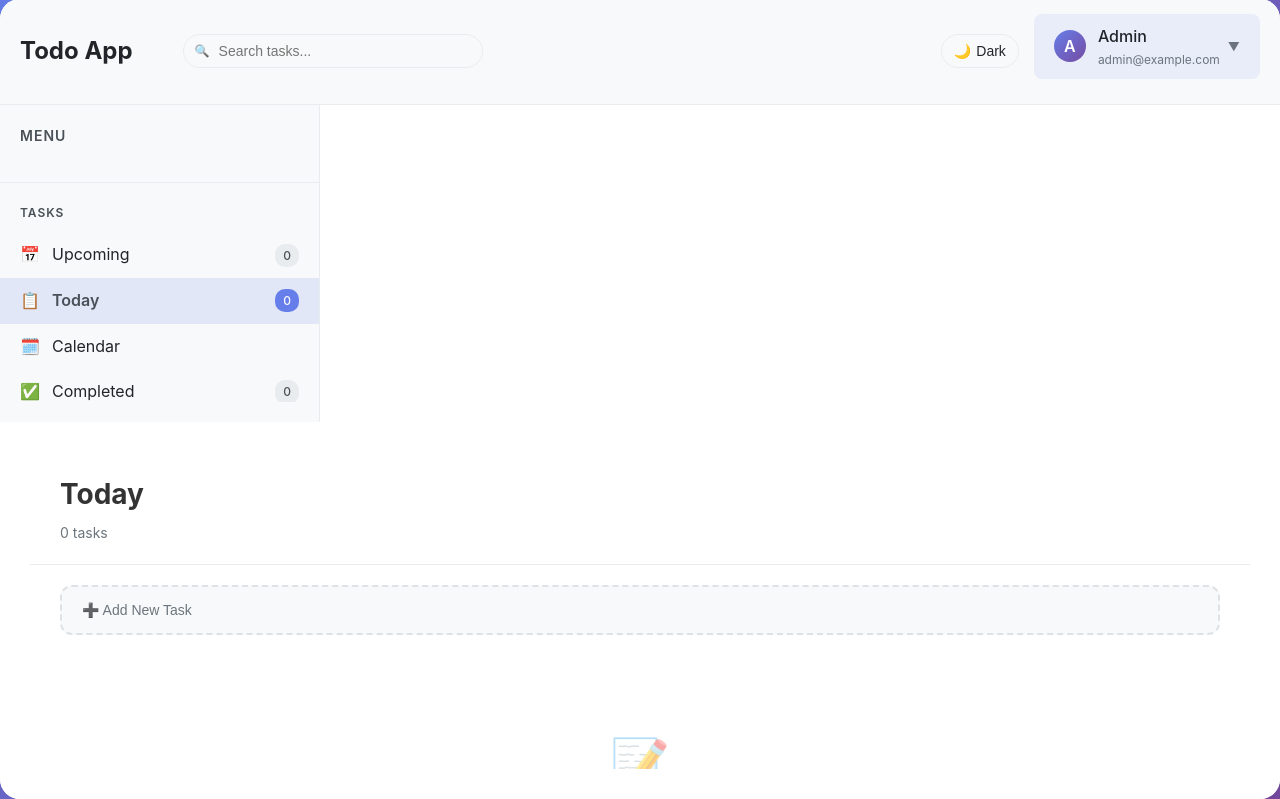
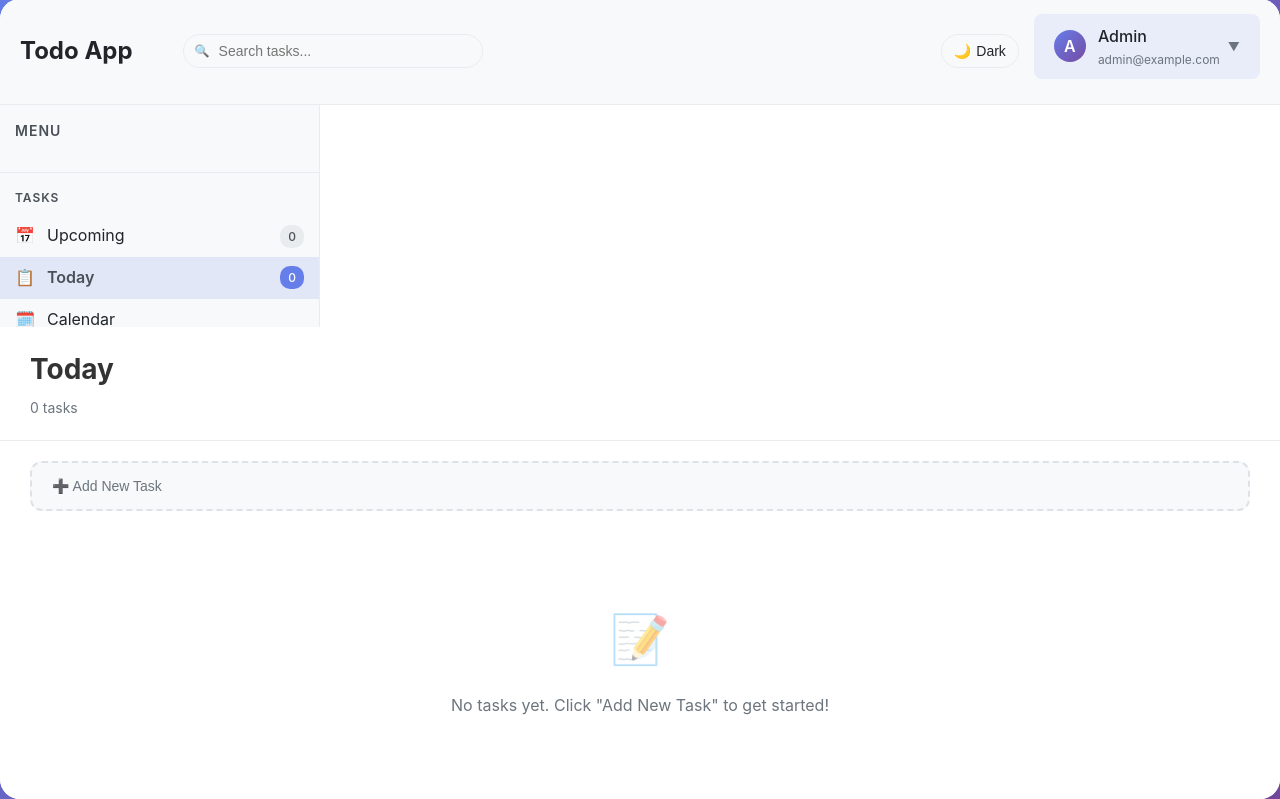
Before and after one commit to Ray786719/ToDo, a Django app: page / in a window 1280 px wide. Shown: the part 31-830 px from the top of the page. Run offline with Django 4.2, Linux system fonts and the light colour scheme; a user stored in the database is signed in; data comes from the database, SQL or seed files in the repository.

Commit message:
Fix sidebar and main content layout issues - increase sidebar width, reduce spacing for better content visibility

```diff
--- a/myapp/templates/myapp/index_new.html
+++ b/myapp/templates/myapp/index_new.html
@@ -150,21 +150,22 @@
 
         /* Sidebar - Now for menu items */
         .sidebar {
-            width: 280px;
+            width: 320px; /* Increased from 280px for better content visibility */
             background: var(--sidebar-bg);
             border-right: 1px solid var(--sidebar-border);
             display: flex;
             flex-direction: column;
-            padding: 20px 0;
+            padding: 15px 0; /* Reduced padding to fit more content */
             overflow-y: auto;
             transition: all 0.3s ease;
+            min-height: calc(100vh - 85px); /* Ensure full height minus top menu */
         }
 
         /* Main Content */
         .main-content {
             flex: 1;
-            padding: 30px;
-            overflow-y: auto;
+            display: flex;
+            flex-direction: column;
             background: var(--app-bg);
         }
 
@@ -197,7 +198,7 @@
 
         /* Sidebar Header - Now just for search */
         .sidebar-header {
-            padding: 0 20px 20px;
+            padding: 0 15px 15px; /* Reduced padding to save space */
             border-bottom: 1px solid var(--sidebar-border);
         }
 
@@ -252,13 +253,13 @@
 
         .sidebar-nav {
             flex: 1;
-            padding: 20px 0;
+            padding: 15px 0; /* Reduced padding to fit more content */
             overflow-y: auto;
             min-height: 0;
         }
 
         .nav-section {
-            margin-bottom: 30px;
+            margin-bottom: 20px; /* Reduced from 30px to fit more content */
         }
 
         .nav-section-title {
@@ -267,15 +268,15 @@
             color: var(--text-secondary);
             text-transform: uppercase;
             letter-spacing: 1px;
-            padding: 0 20px;
-            margin-bottom: 10px;
+            padding: 0 15px; /* Reduced to match nav-item padding */
+            margin-bottom: 8px; /* Reduced from 10px */
         }
 
         .nav-item {
             display: flex;
             align-items: center;
             justify-content: space-between;
-            padding: 10px 20px;
+            padding: 8px 15px; /* Reduced padding to fit more content */
             color: var(--text-primary);
             text-decoration: none;
             transition: background-color 0.2s;
```
Also changed, not shown: README.md.
